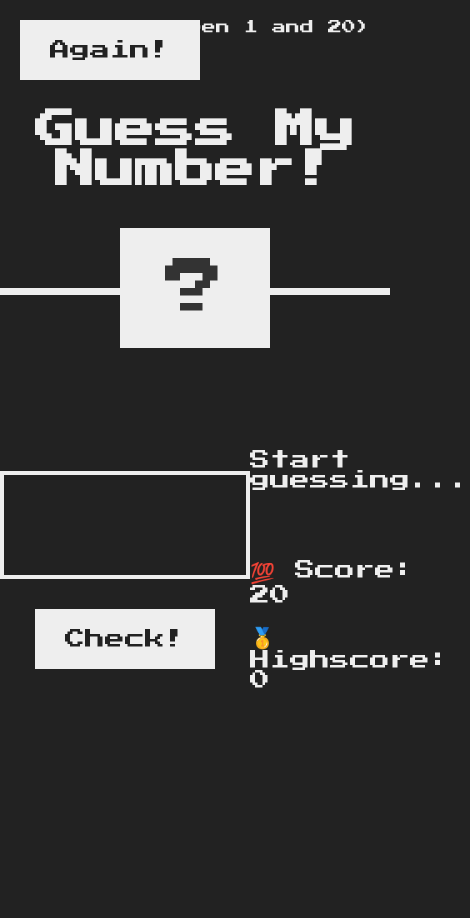
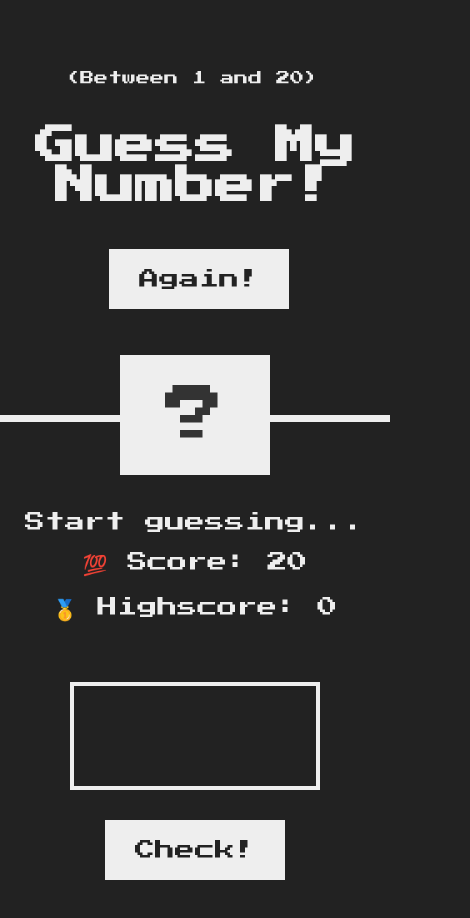
Before and after one commit to samirzjadhav/javascript-course, a plain HTML site: page 04-javascript-in-the-browser/guess-my-number/index.html in a window 390 px wide. Shown: the whole page, 470 px wide, since content can reach past the window. Before the commit the page ends 844 px from the top, so only its background shows below. Drawn offline with Linux system fonts and the light colour scheme.

Commit message:
feat: make it responsive

```diff
--- a/04-javascript-in-the-browser/guess-my-number/style.css
+++ b/04-javascript-in-the-browser/guess-my-number/style.css
@@ -1,4 +1,4 @@
-@import url('https://fonts.googleapis.com/css?family=Press+Start+2P&display=swap');
+@import url("https://fonts.googleapis.com/css?family=Press+Start+2P&display=swap");
 
 * {
   margin: 0;
@@ -12,7 +12,7 @@ html {
 }
 
 body {
-  font-family: 'Press Start 2P', sans-serif;
+  font-family: "Press Start 2P", sans-serif;
   color: #eee;
   background-color: #222;
   /* background-color: #60b347; */
@@ -117,3 +117,64 @@ h1 {
 .label-score {
   margin-bottom: 2rem;
 }
+
+@media only screen and (max-width: 500px) {
+  main {
+    height: 65vh;
+    flex-direction: column-reverse;
+    justify-content: center;
+  }
+
+  header {
+    height: 50vh;
+  }
+
+  .left {
+    width: 40rem;
+    margin-top: 4rem;
+  }
+
+  .right {
+    width: 35rem;
+    text-align: center;
+    margin-bottom: 2rem;
+  }
+
+  .message {
+    margin-bottom: 1rem;
+  }
+
+  h1 {
+    top: 40%;
+  }
+
+  .between {
+    top: 17%;
+    left: 17%;
+  }
+
+  .again {
+    top: 60%;
+    left: 28%;
+  }
+}
+
+@media only screen and (max-width: 400px) {
+  .message {
+    margin-bottom: 1rem;
+  }
+
+  h1 {
+    top: 40%;
+  }
+
+  .between {
+    top: 17%;
+    left: 17%;
+  }
+
+  .again {
+    top: 60%;
+    left: 28%;
+  }
+}
```
